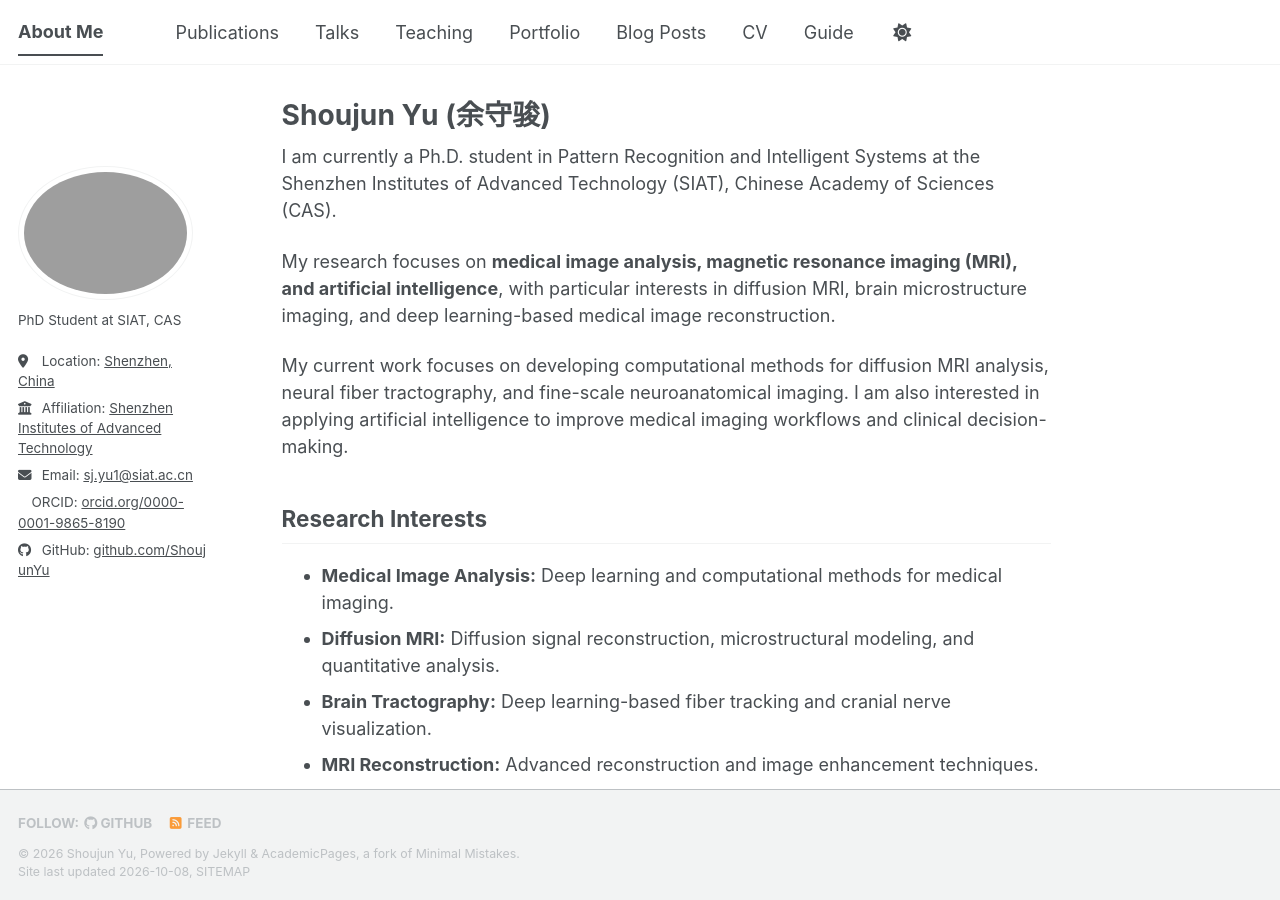
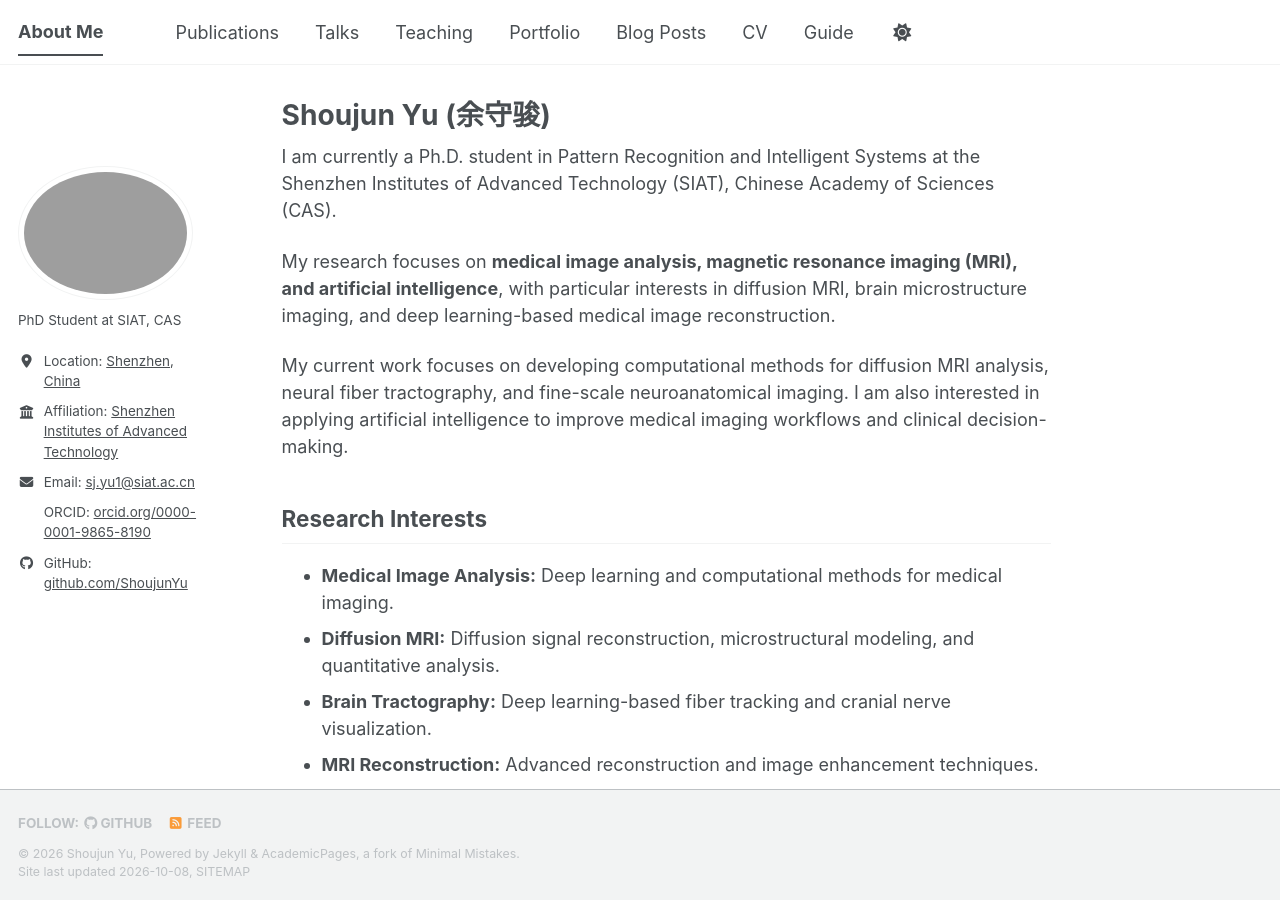
Before and after one commit to ShoujunYu/shoujunyu.github.io, a Jekyll site: the page built from _pages/about.md, in a window 1280 px wide and 900 px high. Built offline with Jekyll 4.4.1, drawn with Linux system fonts in a browser that asks for light colours; a style sheet for code colours, icons or effects is not loaded.

Commit message:
Update author-profile.html

```diff
--- a/_includes/author-profile.html
+++ b/_includes/author-profile.html
@@ -8,9 +8,9 @@
 
   <div class="author__avatar">
     {% if author.avatar contains "://" %}
-    	<img src="{{ author.avatar }}" alt="{{ author.name }}"  fetchpriority="high" />
+      <img src="{{ author.avatar }}" alt="{{ author.name }}" fetchpriority="high" />
     {% else %}
-    	<img src="{{ author.avatar | prepend: "/images/" | prepend: base_path }}" class="author__avatar" alt="{{ author.name }}"  fetchpriority="high" />
+      <img src="{{ author.avatar | prepend: "/images/" | prepend: base_path }}" class="author__avatar" alt="{{ author.name }}" fetchpriority="high" />
     {% endif %}
   </div>
 
@@ -21,156 +21,156 @@
   </div>
 
   <div class="author__urls-wrapper">
-    <button class="btn btn--inverse">Follow</button>
     <ul class="author__urls social-icons">
-      <!-- Font Awesome icons / Biographic information  -->
+      <!-- Biographic information -->
       {% if author.location %}
-        <li class="author__desktop"><i class="fas fa-fw fa-location-dot icon-pad-right" aria-hidden="true"></i><span class="profile-label">Location:</span> <span class="profile-value">{{ author.location }}</span></li>
+        <li class="profile-row author__desktop"><i class="fas fa-fw fa-location-dot profile-icon" aria-hidden="true"></i><div class="profile-text"><span class="profile-label">Location:</span> <span class="profile-value">{{ author.location }}</span></div></li>
       {% endif %}
       {% if author.employer %}
-        <li class="author__desktop"><i class="fas fa-fw fa-building-columns icon-pad-right" aria-hidden="true"></i><span class="profile-label">Affiliation:</span> <span class="profile-value">{{ author.employer }}</span></li>
+        <li class="profile-row author__desktop"><i class="fas fa-fw fa-building-columns profile-icon" aria-hidden="true"></i><div class="profile-text"><span class="profile-label">Affiliation:</span> <span class="profile-value">{{ author.employer }}</span></div></li>
       {% endif %}
       {% if author.uri %}
-        <li><i class="fas fa-fw fa-link icon-pad-right" aria-hidden="true"></i><span class="profile-label">Website:</span> <a class="profile-value" href="{{ author.uri }}">{{ author.uri | remove: "https://" }}</a></li>
+        <li class="profile-row"><i class="fas fa-fw fa-link profile-icon" aria-hidden="true"></i><div class="profile-text"><span class="profile-label">Website:</span> <a class="profile-value" href="{{ author.uri }}">{{ author.uri | remove: "https://" }}</a></div></li>
       {% endif %}
       {% if author.email %}
-        <li><i class="fas fa-fw fa-envelope icon-pad-right" aria-hidden="true"></i><span class="profile-label">Email:</span> <a class="profile-value" href="mailto:{{ author.email }}">{{ author.email }}</a></li>
+        <li class="profile-row"><i class="fas fa-fw fa-envelope profile-icon" aria-hidden="true"></i><div class="profile-text"><span class="profile-label">Email:</span> <a class="profile-value" href="mailto:{{ author.email }}">{{ author.email }}</a></div></li>
       {% endif %}
 
-      <!-- Font Awesome and Academicons icons / Academic websites -->
+      <!-- Academic websites -->
       {% if author.academia %}
-        <li><a href="{{ author.academia }}"><i class="ai ai-academia ai-fw icon-pad-right" aria-hidden="true"></i>Academia</a></li>
+        <li class="profile-row"><i class="ai ai-academia ai-fw profile-icon" aria-hidden="true"></i><div class="profile-text"><span class="profile-label">Academia:</span> <a class="profile-value" href="{{ author.academia }}">{{ author.academia | remove: "https://" }}</a></div></li>
       {% endif %}
       {% if author.arxiv %}
-        <li><a href="{{ author.arxiv }}"><i class="ai ai-arxiv ai-fw icon-pad-right"></i>arXiv</a></li>
+        <li class="profile-row"><i class="ai ai-arxiv ai-fw profile-icon" aria-hidden="true"></i><div class="profile-text"><span class="profile-label">arXiv:</span> <a class="profile-value" href="{{ author.arxiv }}">{{ author.arxiv | remove: "https://" }}</a></div></li>
       {% endif %}
       {% if author.googlescholar %}
-        <li><i class="ai ai-google-scholar ai-fw icon-pad-right"></i><span class="profile-label">Scholar:</span> <a class="profile-value" href="{{ author.googlescholar }}">Google Scholar</a></li>
+        <li class="profile-row"><i class="ai ai-google-scholar ai-fw profile-icon" aria-hidden="true"></i><div class="profile-text"><span class="profile-label">Scholar:</span> <a class="profile-value" href="{{ author.googlescholar }}">Google Scholar</a></div></li>
       {% endif %}
       {% if author.inspire-hep %}
-        <li><a href="{{ author.inspire-hep }}"><i class="ai ai-inspire ai-fw icon-pad-right"></i>INSPIRE-HEP</a></li>
+        <li class="profile-row"><i class="ai ai-inspire ai-fw profile-icon" aria-hidden="true"></i><div class="profile-text"><span class="profile-label">INSPIRE-HEP:</span> <a class="profile-value" href="{{ author.inspire-hep }}">INSPIRE-HEP</a></div></li>
       {% endif %}
       {% if author.impactstory %}
-        <li><a href="{{ author.impactstory }}"><i class="ai ai-impactstory ai-fw icon-pad-right"></i>Impactstory</a></li>
+        <li class="profile-row"><i class="ai ai-impactstory ai-fw profile-icon" aria-hidden="true"></i><div class="profile-text"><span class="profile-label">Impactstory:</span> <a class="profile-value" href="{{ author.impactstory }}">Impactstory</a></div></li>
       {% endif %}
       {% if author.orcid %}
-        <li><i class="ai ai-orcid ai-fw icon-pad-right"></i><span class="profile-label">ORCID:</span> <a class="profile-value" href="{{ author.orcid }}">{{ author.orcid | remove: "https://" }}</a></li>
+        <li class="profile-row"><i class="ai ai-orcid ai-fw profile-icon" aria-hidden="true"></i><div class="profile-text"><span class="profile-label">ORCID:</span> <a class="profile-value" href="{{ author.orcid }}">{{ author.orcid | remove: "https://" }}</a></div></li>
       {% endif %}
       {% if author.pubmed %}
-        <li><a href="{{ author.pubmed }}"><i class="ai ai-pubmed ai-fw icon-pad-right"></i>PubMed</a></li>
+        <li class="profile-row"><i class="ai ai-pubmed ai-fw profile-icon" aria-hidden="true"></i><div class="profile-text"><span class="profile-label">PubMed:</span> <a class="profile-value" href="{{ author.pubmed }}">PubMed</a></div></li>
       {% endif %}
       {% if author.researchgate %}
-        <li><a href="{{ author.researchgate }}"><i class="fab fa-fw fa-researchgate icon-pad-right" aria-hidden="true"></i>ResearchGate</a></li>
+        <li class="profile-row"><i class="fab fa-fw fa-researchgate profile-icon" aria-hidden="true"></i><div class="profile-text"><span class="profile-label">ResearchGate:</span> <a class="profile-value" href="{{ author.researchgate }}">ResearchGate</a></div></li>
       {% endif %}
       {% if author.scopus %}
-        <li><a href="{{ author.scopus }}"><i class="ai ai-scopus ai-fw icon-pad-right"></i>Scopus</a></li>
+        <li class="profile-row"><i class="ai ai-scopus ai-fw profile-icon" aria-hidden="true"></i><div class="profile-text"><span class="profile-label">Scopus:</span> <a class="profile-value" href="{{ author.scopus }}">Scopus</a></div></li>
       {% endif %}
       {% if author.semantic %}
-        <li><a href="{{ author.semantic }}"><i class="ai ai-semantic-scholar ai-fw icon-pad-right"></i>Semantic Scholar</a></li>
+        <li class="profile-row"><i class="ai ai-semantic-scholar ai-fw profile-icon" aria-hidden="true"></i><div class="profile-text"><span class="profile-label">Semantic Scholar:</span> <a class="profile-value" href="{{ author.semantic }}">Semantic Scholar</a></div></li>
       {% endif %}
       {% if author.ssrn %}
-        <li><a href="{{ author.ssrn }}"><i class="ai ai-ssrn ai-fw icon-pad-right"></i>SSRN</a></li>
+        <li class="profile-row"><i class="ai ai-ssrn ai-fw profile-icon" aria-hidden="true"></i><div class="profile-text"><span class="profile-label">SSRN:</span> <a class="profile-value" href="{{ author.ssrn }}">SSRN</a></div></li>
       {% endif %}
       {% if author.zotero %}
-        <li><a href="{{ author.zotero }}"><i class="ai ai-zotero ai-fw icon-pad-right"></i>Zotero</a></li>
+        <li class="profile-row"><i class="ai ai-zotero ai-fw profile-icon" aria-hidden="true"></i><div class="profile-text"><span class="profile-label">Zotero:</span> <a class="profile-value" href="{{ author.zotero }}">Zotero</a></div></li>
       {% endif %}
 
-      <!-- Font Awesome icons / Repositories and software development -->
+      <!-- Repositories and software development -->
       {% if author.bitbucket %}
-        <li><a href="https://bitbucket.org/{{ author.bitbucket }}"><i class="fab fa-fw fa-bitbucket icon-pad-right" aria-hidden="true"></i>Bitbucket</a></li>
+        <li class="profile-row"><i class="fab fa-fw fa-bitbucket profile-icon" aria-hidden="true"></i><div class="profile-text"><span class="profile-label">Bitbucket:</span> <a class="profile-value" href="https://bitbucket.org/{{ author.bitbucket }}">bitbucket.org/{{ author.bitbucket }}</a></div></li>
       {% endif %}
       {% if author.codepen %}
-        <li><a href="https://codepen.io/{{ author.codepen }}"><i class="fab fa-fw fa-codepen icon-pad-right" aria-hidden="true"></i>CodePen</a></li>
+        <li class="profile-row"><i class="fab fa-fw fa-codepen profile-icon" aria-hidden="true"></i><div class="profile-text"><span class="profile-label">CodePen:</span> <a class="profile-value" href="https://codepen.io/{{ author.codepen }}">codepen.io/{{ author.codepen }}</a></div></li>
       {% endif %}
       {% if author.dribbble %}
-        <li><a href="https://dribbble.com/{{ author.dribbble }}"><i class="fab fa-fw fa-dribbble icon-pad-right" aria-hidden="true"></i>Dribbble</a></li>
+        <li class="profile-row"><i class="fab fa-fw fa-dribbble profile-icon" aria-hidden="true"></i><div class="profile-text"><span class="profile-label">Dribbble:</span> <a class="profile-value" href="https://dribbble.com/{{ author.dribbble }}">dribbble.com/{{ author.dribbble }}</a></div></li>
       {% endif %}
       {% if author.github %}
-        <li><i class="fab fa-fw fa-github icon-pad-right" aria-hidden="true"></i><span class="profile-label">GitHub:</span> <a class="profile-value" href="https://github.com/{{ author.github }}">github.com/{{ author.github }}</a></li>
+        <li class="profile-row"><i class="fab fa-fw fa-github profile-icon" aria-hidden="true"></i><div class="profile-text"><span class="profile-label">GitHub:</span> <a class="profile-value" href="https://github.com/{{ author.github }}">github.com/{{ author.github }}</a></div></li>
       {% endif %}
       {% if author.kaggle %}
-        <li><a href="https://kaggle.com/{{ author.kaggle }}"><i class="fab fa-fw fa-kaggle icon-pad-right" aria-hidden="true"></i>Kaggle</a></li>
+        <li class="profile-row"><i class="fab fa-fw fa-kaggle profile-icon" aria-hidden="true"></i><div class="profile-text"><span class="profile-label">Kaggle:</span> <a class="profile-value" href="https://kaggle.com/{{ author.kaggle }}">kaggle.com/{{ author.kaggle }}</a></div></li>
       {% endif %}
       {% if author.stackoverflow %}
-        <li><a href="https://www.stackoverflow.com/users/{{ author.stackoverflow }}"><i class="fab fa-fw fa-stack-overflow icon-pad-right" aria-hidden="true"></i>Stackoverflow</a></li>
+        <li class="profile-row"><i class="fab fa-fw fa-stack-overflow profile-icon" aria-hidden="true"></i><div class="profile-text"><span class="profile-label">Stack Overflow:</span> <a class="profile-value" href="https://www.stackoverflow.com/users/{{ author.stackoverflow }}">stackoverflow.com/users/{{ author.stackoverflow }}</a></div></li>
       {% endif %}
 
-      <!-- Font Awesome icons / Social media -->
+      <!-- Social media -->
       {% if author.artstation %}
-        <li><a href="https://www.artstation.com/{{ author.artstation }}"><i class="fab fa-fw fa-artstation icon-pad-right" aria-hidden="true"></i>Artstation</a></li>
+        <li class="profile-row"><i class="fab fa-fw fa-artstation profile-icon" aria-hidden="true"></i><div class="profile-text"><span class="profile-label">ArtStation:</span> <a class="profile-value" href="https://www.artstation.com/{{ author.artstation }}">{{ author.artstation }}</a></div></li>
       {% endif %}
       {% if author.bluesky %}
-        <li><a href="https://bsky.app/profile/{{ author.bluesky }}"><i class="fab fa-fw fa-bluesky icon-pad-right" aria-hidden="true"></i>Bluesky</a></li>
+        <li class="profile-row"><i class="fab fa-fw fa-bluesky profile-icon" aria-hidden="true"></i><div class="profile-text"><span class="profile-label">Bluesky:</span> <a class="profile-value" href="https://bsky.app/profile/{{ author.bluesky }}">{{ author.bluesky }}</a></div></li>
       {% endif %}
       {% if author.facebook %}
-        <li><a href="https://www.facebook.com/{{ author.facebook }}"><i class="fab fa-fw fa-facebook-f icon-pad-right" aria-hidden="true"></i>Facebook</a></li>
+        <li class="profile-row"><i class="fab fa-fw fa-facebook-f profile-icon" aria-hidden="true"></i><div class="profile-text"><span class="profile-label">Facebook:</span> <a class="profile-value" href="https://www.facebook.com/{{ author.facebook }}">{{ author.facebook }}</a></div></li>
       {% endif %}
       {% if author.flickr %}
-        <li><a href="https://www.flickr.com/{{ author.flickr }}"><i class="fab fa-fw fa-flickr icon-pad-right" aria-hidden="true"></i>Flickr</a></li>
+        <li class="profile-row"><i class="fab fa-fw fa-flickr profile-icon" aria-hidden="true"></i><div class="profile-text"><span class="profile-label">Flickr:</span> <a class="profile-value" href="https://www.flickr.com/{{ author.flickr }}">{{ author.flickr }}</a></div></li>
       {% endif %}
       {% if author.foursquare %}
-        <li><a href="https://foursquare.com/{{ author.foursquare }}"><i class="fab fa-fw fa-foursquare icon-pad-right" aria-hidden="true"></i>Foursquare</a></li>
+        <li class="profile-row"><i class="fab fa-fw fa-foursquare profile-icon" aria-hidden="true"></i><div class="profile-text"><span class="profile-label">Foursquare:</span> <a class="profile-value" href="https://foursquare.com/{{ author.foursquare }}">{{ author.foursquare }}</a></div></li>
       {% endif %}
       {% if author.goodreads %}
-        <li><a href="https://www.goodreads.com/{{ author.goodreads }}"><i class="fab fa-fw fa-goodreads icon-pad-right" aria-hidden="true"></i>Goodreads</a></li>
+        <li class="profile-row"><i class="fab fa-fw fa-goodreads profile-icon" aria-hidden="true"></i><div class="profile-text"><span class="profile-label">Goodreads:</span> <a class="profile-value" href="https://www.goodreads.com/{{ author.goodreads }}">{{ author.goodreads }}</a></div></li>
       {% endif %}
       {% if author.google_plus %}
-        <li><a href="https://plus.google.com/+{{ author.google_plus }}"><i class="fab fa-fw fa-google-plus-g icon-pad-right" aria-hidden="true"></i>Google+</a></li>
+        <li class="profile-row"><i class="fab fa-fw fa-google-plus-g profile-icon" aria-hidden="true"></i><div class="profile-text"><span class="profile-label">Google+:</span> <a class="profile-value" href="https://plus.google.com/+{{ author.google_plus }}">{{ author.google_plus }}</a></div></li>
       {% endif %}
       {% if author.keybase %}
-        <li><a href="https://keybase.io/{{ author.keybase }}"><i class="fas fa-fw fa-key icon-pad-right" aria-hidden="true"></i>Keybase</a></li>
+        <li class="profile-row"><i class="fas fa-fw fa-key profile-icon" aria-hidden="true"></i><div class="profile-text"><span class="profile-label">Keybase:</span> <a class="profile-value" href="https://keybase.io/{{ author.keybase }}">keybase.io/{{ author.keybase }}</a></div></li>
       {% endif %}
       {% if author.instagram %}
-        <li><a href="https://instagram.com/{{ author.instagram }}"><i class="fab fa-fw fa-instagram icon-pad-right" aria-hidden="true"></i>Instagram</a></li>
+        <li class="profile-row"><i class="fab fa-fw fa-instagram profile-icon" aria-hidden="true"></i><div class="profile-text"><span class="profile-label">Instagram:</span> <a class="profile-value" href="https://instagram.com/{{ author.instagram }}">instagram.com/{{ author.instagram }}</a></div></li>
       {% endif %}
       {% if author.lastfm %}
-        <li><a href="https://last.fm/user/{{ author.lastfm }}"><i class="fab fa-fw fa-lastfm icon-pad-right" aria-hidden="true"></i>Last.fm</a></li>
+        <li class="profile-row"><i class="fab fa-fw fa-lastfm profile-icon" aria-hidden="true"></i><div class="profile-text"><span class="profile-label">Last.fm:</span> <a class="profile-value" href="https://last.fm/user/{{ author.lastfm }}">last.fm/user/{{ author.lastfm }}</a></div></li>
       {% endif %}
       {% if author.linkedin %}
-        <li><a href="https://www.linkedin.com/in/{{ author.linkedin }}"><i class="fab fa-fw fa-linkedin icon-pad-right" aria-hidden="true"></i>LinkedIn</a></li>
+        <li class="profile-row"><i class="fab fa-fw fa-linkedin profile-icon" aria-hidden="true"></i><div class="profile-text"><span class="profile-label">LinkedIn:</span> <a class="profile-value" href="https://www.linkedin.com/in/{{ author.linkedin }}">linkedin.com/in/{{ author.linkedin }}</a></div></li>
       {% endif %}
       {% if author.mastodon %}
-        <li><a href="{{ author.mastodon }}"><i class="fab fa-fw fa-mastodon icon-pad-right" aria-hidden="true"></i>Mastodon</a></li>
+        <li class="profile-row"><i class="fab fa-fw fa-mastodon profile-icon" aria-hidden="true"></i><div class="profile-text"><span class="profile-label">Mastodon:</span> <a class="profile-value" href="{{ author.mastodon }}">{{ author.mastodon | remove: "https://" }}</a></div></li>
       {% endif %}
       {% if author.medium %}
-        <li><a href="{{ author.medium }}"><i class="fab fa-fw fa-medium icon-pad-right" aria-hidden="true"></i>Medium</a></li>
+        <li class="profile-row"><i class="fab fa-fw fa-medium profile-icon" aria-hidden="true"></i><div class="profile-text"><span class="profile-label">Medium:</span> <a class="profile-value" href="{{ author.medium }}">{{ author.medium | remove: "https://" }}</a></div></li>
       {% endif %}
       {% if author.pinterest %}
-        <li><a href="https://www.pinterest.com/{{ author.pinterest }}"><i class="fab fa-fw fa-pinterest icon-pad-right" aria-hidden="true"></i>Pinterest</a></li>
+        <li class="profile-row"><i class="fab fa-fw fa-pinterest profile-icon" aria-hidden="true"></i><div class="profile-text"><span class="profile-label">Pinterest:</span> <a class="profile-value" href="https://www.pinterest.com/{{ author.pinterest }}">{{ author.pinterest }}</a></div></li>
       {% endif %}
       {% if author.soundcloud %}
-        <li><a href="https://soundcloud.com/{{ author.soundcloud }}"><i class="fab fa-fw fa-soundcloud icon-pad-right" aria-hidden="true"></i>Soundcloud</a></li>
+        <li class="profile-row"><i class="fab fa-fw fa-soundcloud profile-icon" aria-hidden="true"></i><div class="profile-text"><span class="profile-label">SoundCloud:</span> <a class="profile-value" href="https://soundcloud.com/{{ author.soundcloud }}">{{ author.soundcloud }}</a></div></li>
       {% endif %}
       {% if author.steam %}
-        <li><a href="https://steamcommunity.com/id/{{ author.steam }}"><i class="fab fa-fw fa-steam icon-pad-right" aria-hidden="true"></i>Steam</a></li>
+        <li class="profile-row"><i class="fab fa-fw fa-steam profile-icon" aria-hidden="true"></i><div class="profile-text"><span class="profile-label">Steam:</span> <a class="profile-value" href="https://steamcommunity.com/id/{{ author.steam }}">{{ author.steam }}</a></div></li>
       {% endif %}
       {% if author.telegram %}
-        <li><a href="{{ author.telegram }}"><i class="fab fa-fw fa-telegram icon-pad-right" aria-hidden="true"></i>Telegram</a></li>
+        <li class="profile-row"><i class="fab fa-fw fa-telegram profile-icon" aria-hidden="true"></i><div class="profile-text"><span class="profile-label">Telegram:</span> <a class="profile-value" href="{{ author.telegram }}">{{ author.telegram | remove: "https://" }}</a></div></li>
       {% endif %}
       {% if author.tumblr %}
-        <li><a href="https://{{ author.tumblr }}.tumblr.com"><i class="fab fa-fw fa-tumblr icon-pad-right" aria-hidden="true"></i>Tumblr</a></li>
+        <li class="profile-row"><i class="fab fa-fw fa-tumblr profile-icon" aria-hidden="true"></i><div class="profile-text"><span class="profile-label">Tumblr:</span> <a class="profile-value" href="https://{{ author.tumblr }}.tumblr.com">{{ author.tumblr }}.tumblr.com</a></div></li>
       {% endif %}
       {% if author.twitter %}
-        <li><a href="https://twitter.com/{{ author.twitter }}"><i class="fab fa-fw fa-x-twitter icon-pad-right" aria-hidden="true"></i>X (formerly Twitter)</a></li>
+        <li class="profile-row"><i class="fab fa-fw fa-x-twitter profile-icon" aria-hidden="true"></i><div class="profile-text"><span class="profile-label">X / Twitter:</span> <a class="profile-value" href="https://twitter.com/{{ author.twitter }}">{{ author.twitter }}</a></div></li>
       {% endif %}
       {% if author.vine %}
-        <li><a href="https://vine.co/u/{{ author.vine }}"><i class="fab fa-fw fa-vine icon-pad-right" aria-hidden="true"></i>Vine</a></li>
+        <li class="profile-row"><i class="fab fa-fw fa-vine profile-icon" aria-hidden="true"></i><div class="profile-text"><span class="profile-label">Vine:</span> <a class="profile-value" href="https://vine.co/u/{{ author.vine }}">{{ author.vine }}</a></div></li>
       {% endif %}
       {% if author.weibo %}
-        <li><a href="https://www.weibo.com/{{ author.weibo }}"><i class="fab fa-fw fa-weibo icon-pad-right" aria-hidden="true"></i>Weibo</a></li>
+        <li class="profile-row"><i class="fab fa-fw fa-weibo profile-icon" aria-hidden="true"></i><div class="profile-text"><span class="profile-label">Weibo:</span> <a class="profile-value" href="https://www.weibo.com/{{ author.weibo }}">{{ author.weibo }}</a></div></li>
       {% endif %}
       {% if author.wikipedia %}
-        <li><a href="https://en.wikipedia.org/wiki/User:{{ author.wikipedia }}"><i class="fab fa-fw fa-wikipedia-w icon-pad-right" aria-hidden="true"></i>Wikipedia</a></li>
+        <li class="profile-row"><i class="fab fa-fw fa-wikipedia-w profile-icon" aria-hidden="true"></i><div class="profile-text"><span class="profile-label">Wikipedia:</span> <a class="profile-value" href="https://en.wikipedia.org/wiki/User:{{ author.wikipedia }}">{{ author.wikipedia }}</a></div></li>
       {% endif %}
       {% if author.xing %}
-        <li><a href="https://www.xing.com/profile/{{ author.xing }}"><i class="fab fa-fw fa-xing icon-pad-right" aria-hidden="true"></i>XING</a></li>
+        <li class="profile-row"><i class="fab fa-fw fa-xing profile-icon" aria-hidden="true"></i><div class="profile-text"><span class="profile-label">XING:</span> <a class="profile-value" href="https://www.xing.com/profile/{{ author.xing }}">{{ author.xing }}</a></div></li>
       {% endif %}
       {% if author.youtube %}
-        <li><a href="https://www.youtube.com/@{{ author.youtube }}"><i class="fab fa-fw fa-youtube icon-pad-right" aria-hidden="true"></i>YouTube</a></li>
+        <li class="profile-row"><i class="fab fa-fw fa-youtube profile-icon" aria-hidden="true"></i><div class="profile-text"><span class="profile-label">YouTube:</span> <a class="profile-value" href="https://www.youtube.com/@{{ author.youtube }}">youtube.com/@{{ author.youtube }}</a></div></li>
       {% endif %}
       {% if author.zhihu %}
-      <li><a href="https://www.zhihu.com/people/{{ author.zhihu }}"><i class="fab fa-fw fa-zhihu icon-pad-right" aria-hidden="true"></i>Zhihu</a></li>
+        <li class="profile-row"><i class="fab fa-fw fa-zhihu profile-icon" aria-hidden="true"></i><div class="profile-text"><span class="profile-label">Zhihu:</span> <a class="profile-value" href="https://www.zhihu.com/people/{{ author.zhihu }}">zhihu.com/people/{{ author.zhihu }}</a></div></li>
       {% endif %}
+
     </ul>
   </div>
 </div>
```
